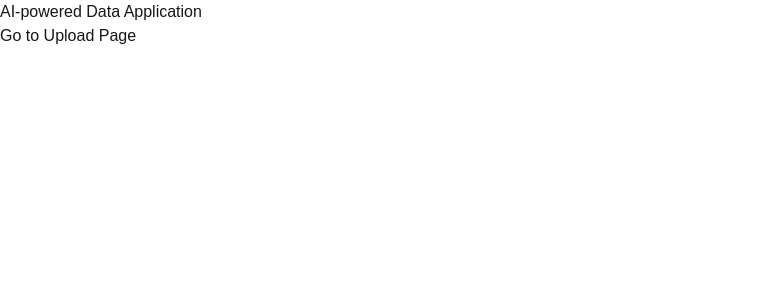
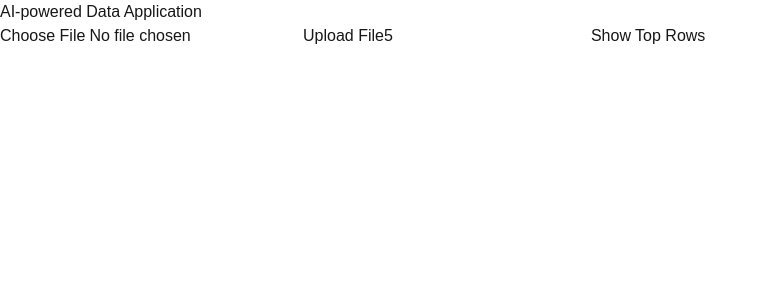
Before and after one commit to jong515/data_app, a Next.js app in the folder data_app_fe/: page / in a window 1280 px wide. Shown: the top 300 px of the page, without its empty margins (0-768 px from the left). Built offline with nearby package versions, Linux system fonts and the light colour scheme.

Commit message:
chore: amended main.py to allow fe to access it, and removed fe uploads page. Amended home page to display needed rows with be integration

```diff
--- a/data_app_fe/src/app/page.js
+++ b/data_app_fe/src/app/page.js
@@ -1,13 +1,98 @@
-// pages/index.js
-import Link from 'next/link';
+"use client";
+import { useState } from "react";
 
 const Home = () => {
+    const [file, setFile] = useState(null);
+    const [uploadedFileName, setUploadedFileName] = useState("");
+    const [nRows, setNRows] = useState(5);
+    const [data, setData] = useState([]);
+
+    const handleFileChange = (event) => {
+        setFile(event.target.files[0]);
+    };
+
+    const handleUpload = async () => {
+        if (!file) {
+            alert("Please select a file first.");
+            return;
+        }
+
+        const formData = new FormData();
+        formData.append("files", file);
+        try {
+            const response = await fetch("http://127.0.0.1:8000/upload/", {
+                method: "POST",
+                body: formData,
+            });
+
+            if (!response.ok) throw new Error("File upload failed");
+
+            const result = await response.json();
+            setUploadedFileName(file.name);
+            alert("File uploaded successfully!");
+        } catch (error) {
+            console.error("Error uploading file:", error);
+        }
+    };
+
+    const fetchTopRows = async () => {
+        if (!uploadedFileName) {
+            alert("No file uploaded yet!");
+            return;
+        }
+
+        try {
+            const response = await fetch(
+                `http://127.0.0.1:8000/preview/?filename=${uploadedFileName}&rows=${nRows}`
+            );
+
+            if (!response.ok) throw new Error("Failed to fetch data");
+
+            const result = await response.json();
+            setData(result.preview);
+        } catch (error) {
+            console.error("Error fetching rows:", error);
+        }
+    };
+
     return (
         <div>
             <h1>AI-powered Data Application</h1>
-            <Link href="pages/upload">
-                Go to Upload Page
-            </Link>
+
+            {/* File Upload */}
+            <input type="file" onChange={handleFileChange} />
+            <button onClick={handleUpload}>Upload File</button>
+
+            {/* Input for number of rows */}
+            <input
+                type="number"
+                value={nRows}
+                onChange={(e) => setNRows(e.target.value)}
+                min="1"
+            />
+            <button onClick={fetchTopRows}>Show Top Rows</button>
+
+            {/* Display Data */}
+            {data.length > 0 && (
+                <table border="1">
+                    <thead>
+                        <tr>
+                            {Object.keys(data[0]).map((key) => (
+                                <th key={key}>{key}</th>
+                            ))}
+                        </tr>
+                    </thead>
+                    <tbody>
+                        {data.map((row, index) => (
+                            <tr key={index}>
+                                {Object.values(row).map((value, idx) => (
+                                    <td key={idx}>{value}</td>
+                                ))}
+                            </tr>
+                        ))}
+                    </tbody>
+                </table>
+            )}
         </div>
     );
 };
--- a/data_app_fe/src/app/pages/upload/page.js
+++ /dev/null
@@ -1,13 +0,0 @@
-// pages/upload.js
-import FileUpload from '../../../../components/FileUpload';
-
-const UploadPage = () => {
-    return (
-        <div>
-            <h1>Upload Your CSV/XLS Files</h1>
-            <FileUpload />
-        </div>
-    );
-};
-
-export default UploadPage;
```
Also changed, not shown: 1 other file (tests, documents, lock files or other folders).
